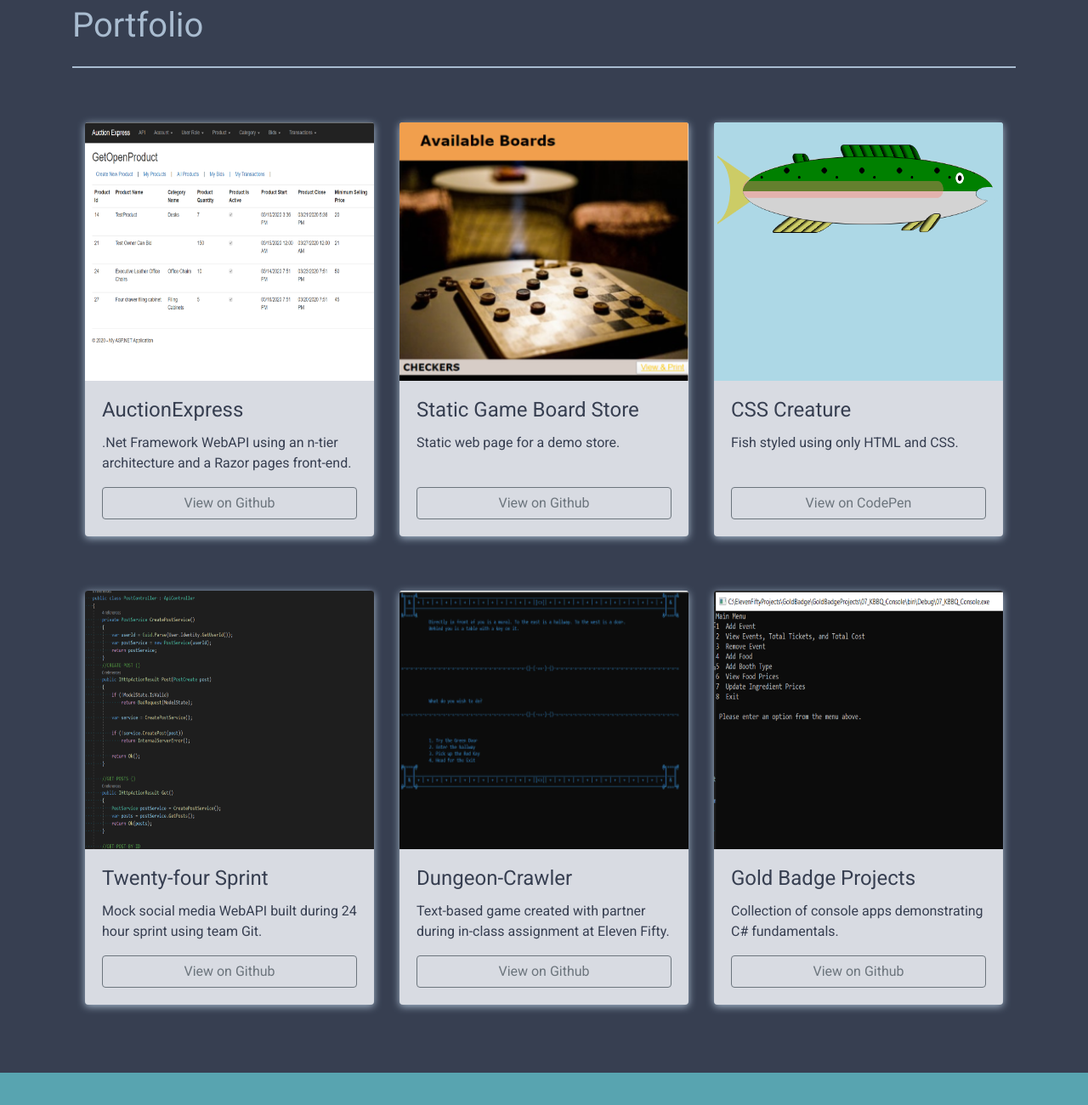
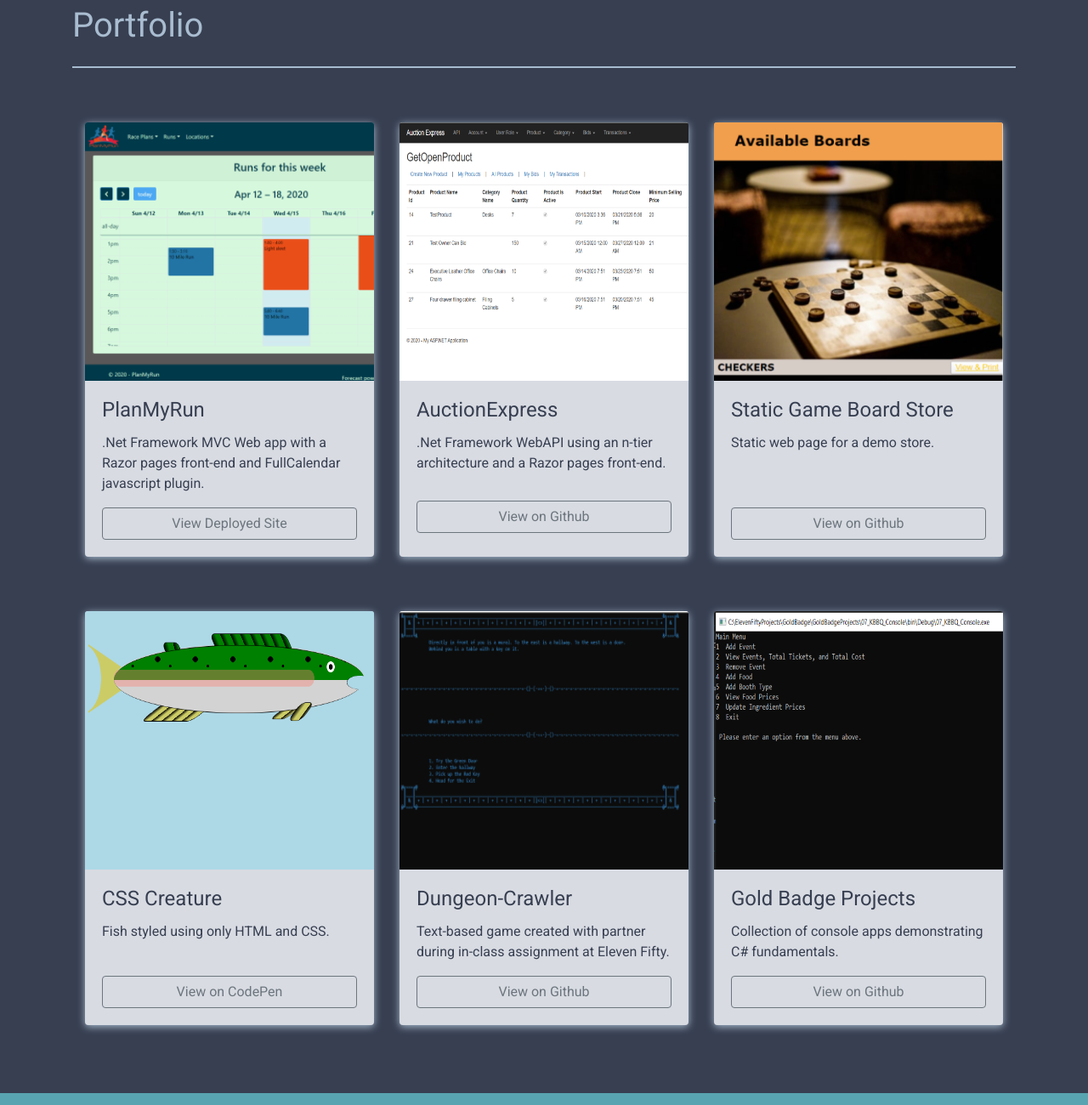
Before and after one commit to jhansen1344/portfolio, a plain HTML site: page index.html in a window 1280 px wide. Shown: the part 1440-2740 px from the top of the page at 85% size. Drawn offline with nearby package versions, Linux system fonts and the light colour scheme.

Commit message:
redbadge commits

```diff
--- a/index.html
+++ b/index.html
@@ -90,10 +90,21 @@
         <div class="row padding">
           <div class="col-md-4 padding">
             <div class="card">
-              <img class="card-img-top" src="./assets/AuctionExpress.PNG" alt="Project4">
+              <img class="card-img-top" src="./assets/PlanMyRun.PNG" alt="PlanMyRun">
+              <div class="card-body d-flex flex-column">
+                <h4 class="card-title">PlanMyRun</h4>
+                <p class="card-text"> .Net Framework MVC Web app with a Razor pages front-end and FullCalendar javascript plugin.</p>
+                <a href="https://planmyrun.azurewebsites.net/" target=_blank; class="btn btn-outline-secondary">View Deployed Site</a>
+              </div>
+            </div>
+          </div>
+          <div class="col-md-4 padding">
+            <div class="card">
+              <img class="card-img-top" src="./assets/AuctionExpress.PNG" alt="AuctionExpress">
               <div class="card-body d-flex flex-column">
                 <h4 class="card-title">AuctionExpress</h4>
                 <p class="card-text"> .Net Framework WebAPI using an n-tier architecture and a Razor pages front-end.</p>
+                <p></p>
                 <a href="https://github.com/ngahm/AuctionExpress" target=_blank; class="btn btn-outline-secondary">View on Github</a>
               </div>
             </div>
@@ -110,6 +121,10 @@
             </div>
 
           </div>
+
+        </div>
+
+        <div class="row padding">
           <div class="col-md-4 padding">
             <div class="card">
               <img class="card-img-top" src="assets/Creature.PNG" alt="Creature">
@@ -122,19 +137,6 @@
               </div>
             </div>
 
-          </div>
-        </div>
-
-        <div class="row padding">
-          <div class="col-md-4 padding">
-            <div class="card">
-              <img class="card-img-top" src="./assets/TwentyFourHour.PNG" alt="Project5">
-              <div class="card-body d-flex flex-column">
-                <h4 class="card-title">Twenty-four Sprint</h4>
-                <p class="card-text"> Mock social media WebAPI built during 24 hour sprint using team Git.</p>
-                <a href="https://github.com/ngahm/TwentyFourHour" target=_blank; class="btn btn-outline-secondary">View on Github</a>
-              </div>
-            </div>
           </div>
           <div class="col-md-4 padding">
             <div class="card">
```
Also changed, not shown: assets/PlanMyRun.PNG (added).
